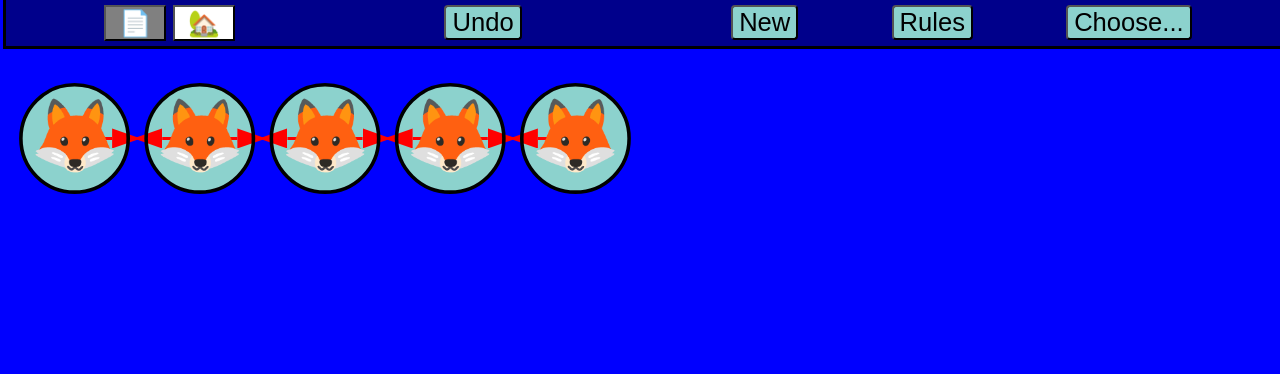
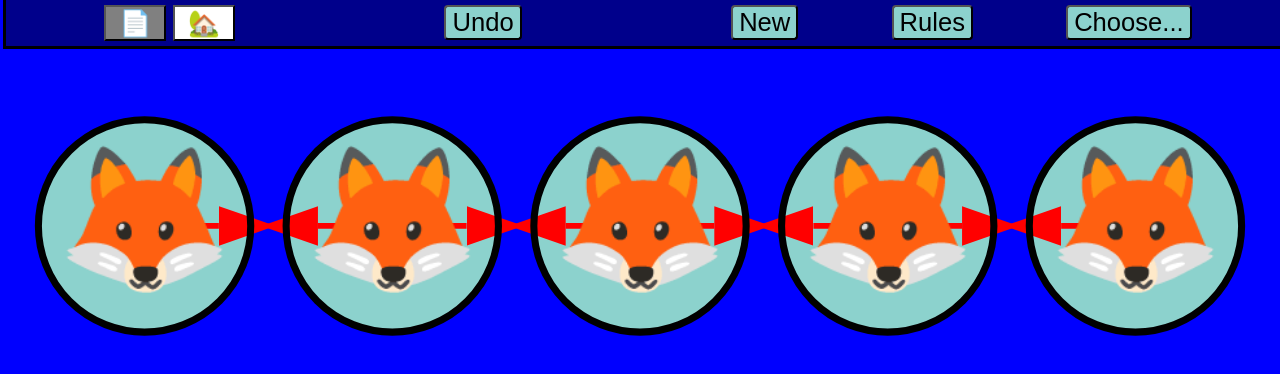
Before and after one commit to alfille/doublefox.github.io, a plain HTML site: page index.html in a window 1280 px wide. Shown: the part 162-536 px from the top of the page. Drawn offline with Linux system fonts and the light colour scheme.

```diff
--- a/js/app.js
+++ b/js/app.js
@@ -95,8 +95,8 @@ class GardenView {
 
     dimension_control() {
         let x = Math.min(this.svg.clientWidth,window.innerHeight-this.head.offsetHeight);
-        this.svg.style.width = x+"px";
-        this.svg.style.height = x+"px";
+        //this.svg.style.width = x+"px";
+        //this.svg.style.height = x+"px";
         if ( this.X.length == 0 ) {
             let Cx = parseInt(document.getElementById("upper_0").attributes.cx.value);
             let Cy = parseInt(document.getElementById("upper_0").attributes.cy.value);
--- a/styles/base.css
+++ b/styles/base.css
@@ -112,7 +112,7 @@ caption {
     display: inline-block;
     position: relative;
     width: 100%;
-    overflow: hidden;
+    /*overflow: hidden;*/
 }
 .svg_hole {
     fill: #8cd2cd;
```
